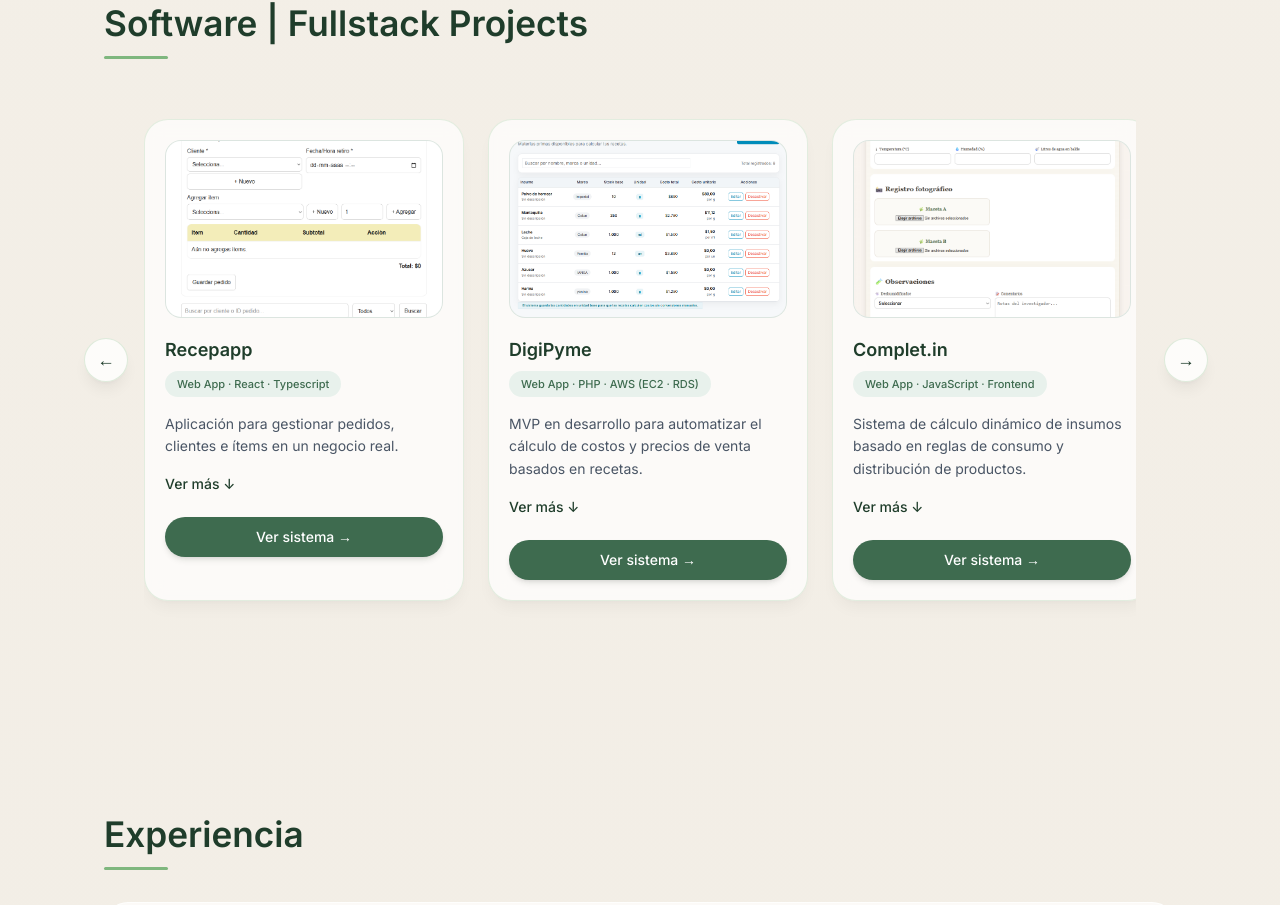
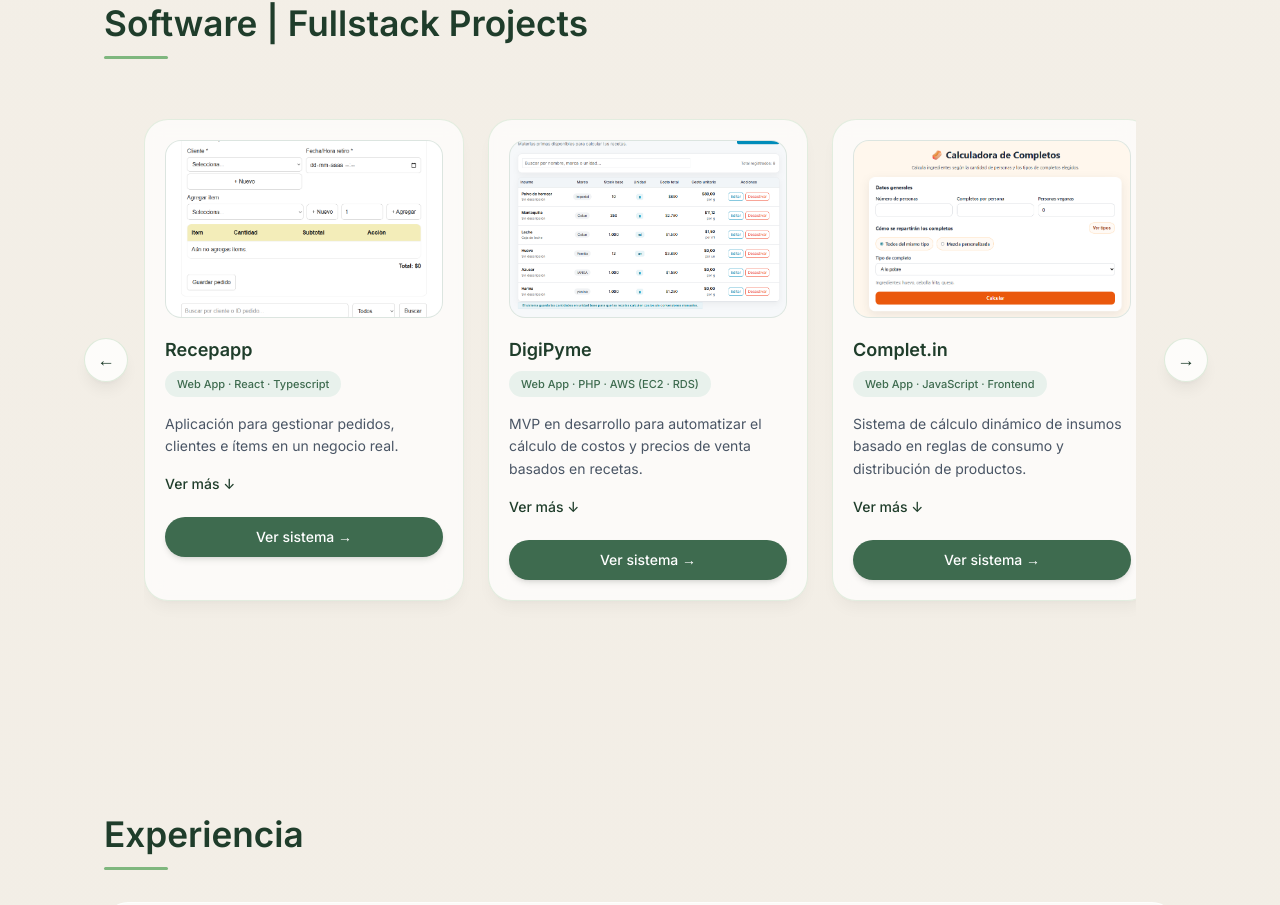
Before and after one commit to J-Zenteno26/portafolio, a Next.js app: page / in a window 1280 px wide. Shown: the part 3855-4760 px from the top of the page. Built offline with nearby package versions, Linux system fonts and the light colour scheme; grey boxes are pictures that could not be loaded.

Commit message:
Correccion imagenes proyecto

```diff
--- a/components/Proyectos2.tsx
+++ b/components/Proyectos2.tsx
@@ -32,23 +32,22 @@ export default function Proyectos2() {
         subtitle: "Web App · PHP · AWS (EC2 · RDS)",
         desc: "MVP en desarrollo para automatizar el cálculo de costos y precios de venta basados en recetas.",
         image: "/projects/version4.png",
-        link: "https://github.com/J-Zenteno26/recep_app",
+        link: "https://github.com/J-Zenteno26/DigiPyme",
         details: "Permite modelar recetas, calcular costos unitarios, márgenes y apoyar la toma de decisiones en negocios gastronómicos.",
     },
     {
         title: "Complet.in",
         subtitle: "Web App · JavaScript · Frontend",
         desc: "Sistema de cálculo dinámico de insumos basado en reglas de consumo y distribución de productos.",
-        image: "/projects/bitacora_registro.png",
-        link: "TU_LINK_AQUI",
+        image: "/projects/completin1.png",
+        link: "https://github.com/J-Zenteno26/Complet_in",
         details: "Permite definir escenarios de consumo, distribuir tipos de completos y obtener automáticamente el cálculo de insumos necesarios para eventos o producción.",
       },
       {
           title: "Bitácora Botánica",
           subtitle: "Web App · JavaScript · Google Sheets API",
           desc: "Sistema de captura y análisis de datos ambientales para monitoreo de cultivos.",
-          image: "/projects/bitacora.png",
-          link: "bitacora_registro",
+          image: "/projects/bitacora_registro.png",
           details: "Integra registro estructurado de variables (T°, humedad, riego) y visualización de datos históricos para análisis y toma de decisiones.",
       }
   ];
```
